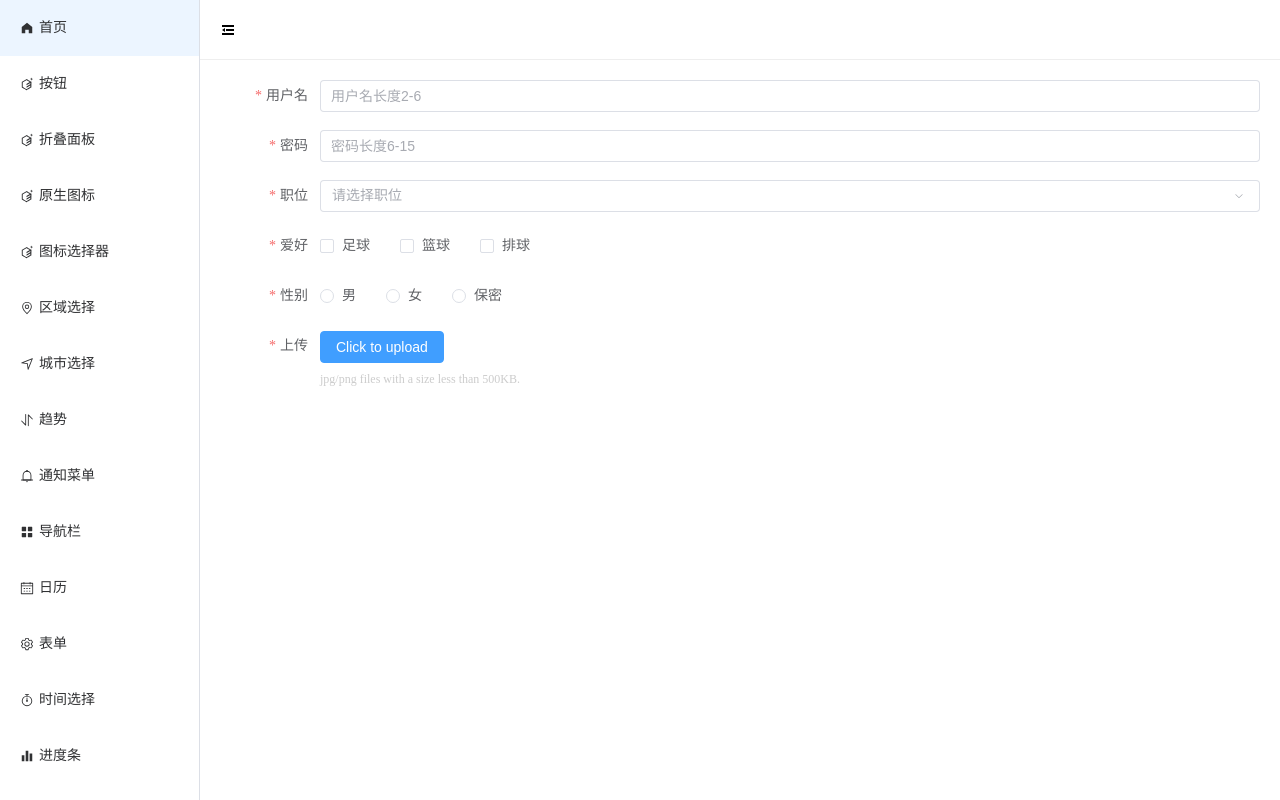
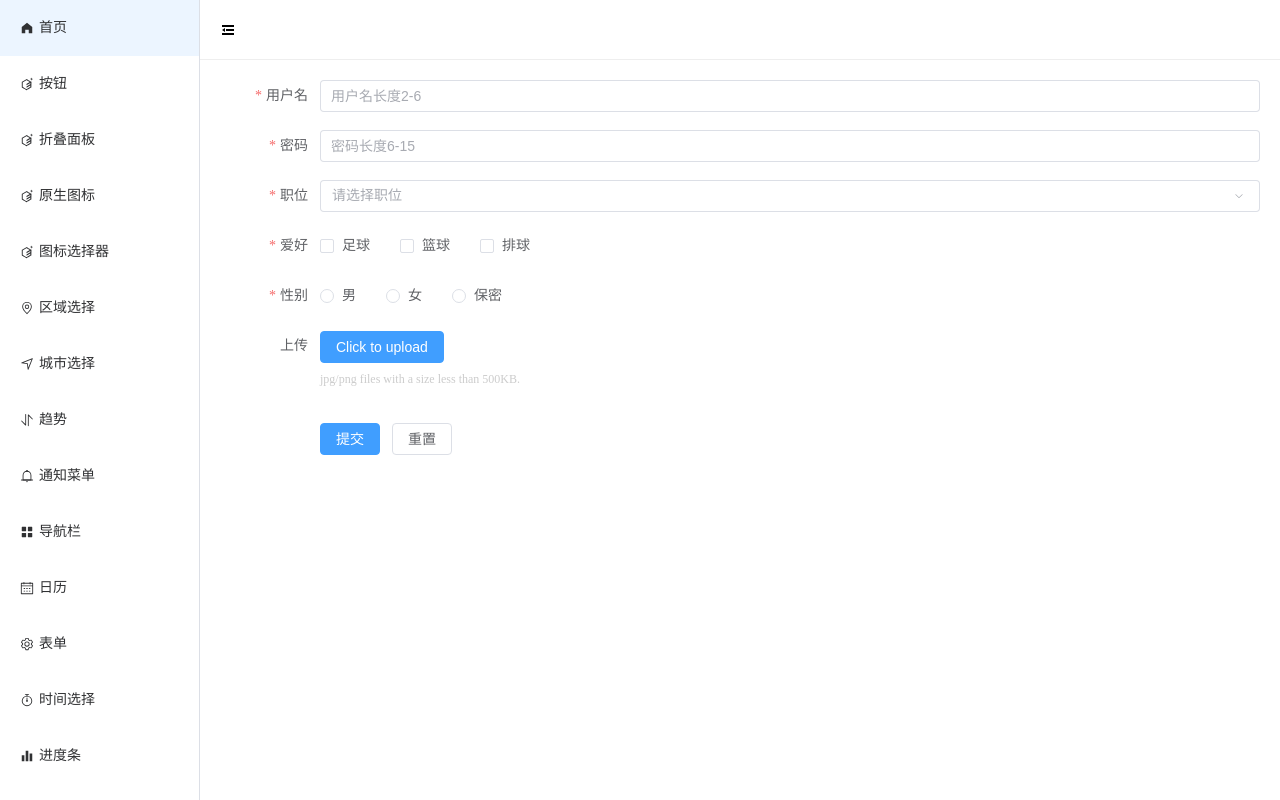
Before and after one commit to LiangHarvey/ElementPlus-SecondaryPackage, a Vue app: page /form in a window 1280 px wide. Built offline with nearby package versions, Linux system fonts and the light colour scheme.

Commit message:
5.8-表单组件-巧用插槽给表单加上操作项

```diff
--- a/src/components/form/src/index.vue
+++ b/src/components/form/src/index.vue
@@ -1,7 +1,7 @@
 <script lang="ts" setup>
 import { PropType, ref, onMounted } from "vue"
 import cloneDeep from 'lodash/cloneDeep'
-import { FormOptions } from './types/types.ts'
+import { FormInstance, FormOptions } from './types/types.ts'
 import './style/index.scss'
 
 const props = defineProps({
@@ -9,9 +9,14 @@ const props = defineProps({
     options: {
         type: Array as PropType<FormOptions[]>,
         required: true
+    },
+    httpRequest: {
+        type: Function
     }
 })
 
+// el-form实例
+const refForm = ref<FormInstance | null>(null)
 // 整体表单数据对象
 const model = ref({})
 // 整体表单验证规则
@@ -37,7 +42,7 @@ onMounted(() => {
 })
 
 // 上传组件
-const emits = defineEmits(['on-preview', 'on-remove', 'on-success', 'on-error', 'on-progress', 'on-change', 'before-upload', 'before-remove', 'http-request'])
+const emits = defineEmits(['on-preview', 'on-remove', 'on-success', 'on-error', 'on-progress', 'on-change', 'on-exceed', 'before-upload', 'before-remove'])
 
 const onPreview = (file: any) => {
     emits('on-preview', { file })
@@ -63,6 +68,10 @@ const onChange = (file: any, fileList: any) => {
     emits('on-change', { file, fileList })
 }
 
+const onExceed = (files: any, uploadFiles: any) => {
+    emits('on-exceed', { files, uploadFiles })
+}
+
 const beforeUpload = (rawFile: any) => {
     emits('before-upload', { rawFile })
 }
@@ -71,13 +80,10 @@ const beforeRemove = (uploadFile: any, uploadFiles: any) => {
     emits('before-remove', { uploadFile, uploadFiles })
 }
 
-const httpRequest = (options: any) => {
-    emits('http-request', { options })
-}
 </script>
 
 <template>
-    <el-form v-if="model" :model="model" :rules="rules" :validate-on-rule-change="false" v-bind="$attrs">
+    <el-form ref="refForm" v-if="model" :model="model" :rules="rules" :validate-on-rule-change="false" v-bind="$attrs">
         <template v-for="(item, index) in options" :key="index">
             <!-- 无childre -->
             <el-form-item v-if="!item.children || !item.children.length" :prop="item.prop" :label="item.label">
@@ -87,8 +93,8 @@ const httpRequest = (options: any) => {
                 <!-- 上传组件 -->
                 <el-upload v-else v-bind="item.uploadAttrs" class="m-upload" :on-preview="onPreview"
                     :on-remove="onRemove" :on-success="onSuccess" :on-error="onError" :on-progress="onProgress"
-                    :on-change="onChange" :before-upload="beforeUpload" :before-remove="beforeRemove"
-                    :http-request="httpRequest">
+                    :on-change="onChange" :on-exceed="onExceed" :before-upload="beforeUpload"
+                    :before-remove="beforeRemove" :http-request="httpRequest">
                     <slot name="uploadArea"></slot>
                     <slot name="uploadTip"></slot>
                 </el-upload>
@@ -103,6 +109,10 @@ const httpRequest = (options: any) => {
                 </component>
             </el-form-item>
         </template>
+        <!-- 操作插槽 -->
+        <el-form-item>
+            <slot name="action" :form="refForm" :model="model"></slot>
+        </el-form-item>
     </el-form>
 
 </template>
--- a/src/components/form/src/types/types.ts
+++ b/src/components/form/src/types/types.ts
@@ -62,6 +62,7 @@ export interface ValidateFieldCallback {
   (message?: string, invalidFields?: ValidateFieldsError): void,
 }
 
+// el-form实例类型
 export interface FormInstance {
   registerLabelWidth(width: number, oldWidth: number): void,
   deregisterLabelWidth(width: number): void,
--- a/src/views/form/index.vue
+++ b/src/views/form/index.vue
@@ -1,6 +1,6 @@
 <script lang="ts" setup>
 import { } from "vue"
-import { FormOptions } from '../../components/form/src/types/types.ts'
+import { FormInstance, FormOptions } from '../../components/form/src/types/types.ts'
 import { ElMessage, ElMessageBox } from 'element-plus'
 
 let options: FormOptions[] = [
@@ -154,15 +154,16 @@ let options: FormOptions[] = [
         prop: 'upload',
         label: '上传',
         rules: [
-            {
-                required: true,
-                message: '不能为空',
-                trigger: 'blur'
-            }
+            // {
+            //     required: true,
+            //     message: '不能为空',
+            //     trigger: 'blur'
+            // }
         ],
         uploadAttrs: {
-            action: "https://run.mocky.io/v3/9d059bf9-4660-45f2-925d-ce80ad6c4d15",
-            multiple: true
+            action: "https://jsonplaceholder.typicode.com/posts/",
+            multiple: true,
+            limit: 3
         }
     }
 ]
@@ -199,6 +200,26 @@ const handleBeforeUpload = (val: any) => {
     console.log('handleBeforeUpload')
     console.log(val)
 }
+
+interface Scope {
+    form: FormInstance,
+    model: any
+}
+
+const submitForm = (scope: Scope) => {
+    scope.form.validate((valid) => {
+        if (valid) {
+            console.log(scope.model)
+            ElMessage.success('提交成功')
+        } else {
+            ElMessage.error('表单填写有误,请检查')
+        }
+    })
+}
+
+const resetForm = (scope: Scope) => {
+    scope.form.resetFields()
+}
 </script>
 
 <template>
@@ -217,6 +238,10 @@ const handleBeforeUpload = (val: any) => {
                     jpg/png files with a size less than 500KB.
                 </div>
             </template>
+            <template #action="scope">
+                <el-button type="primary" size="default" @click="submitForm(scope)">提交</el-button>
+                <el-button size="default" @click="resetForm">重置</el-button>
+            </template>
         </m-form>
     </div>
 </template>
```
